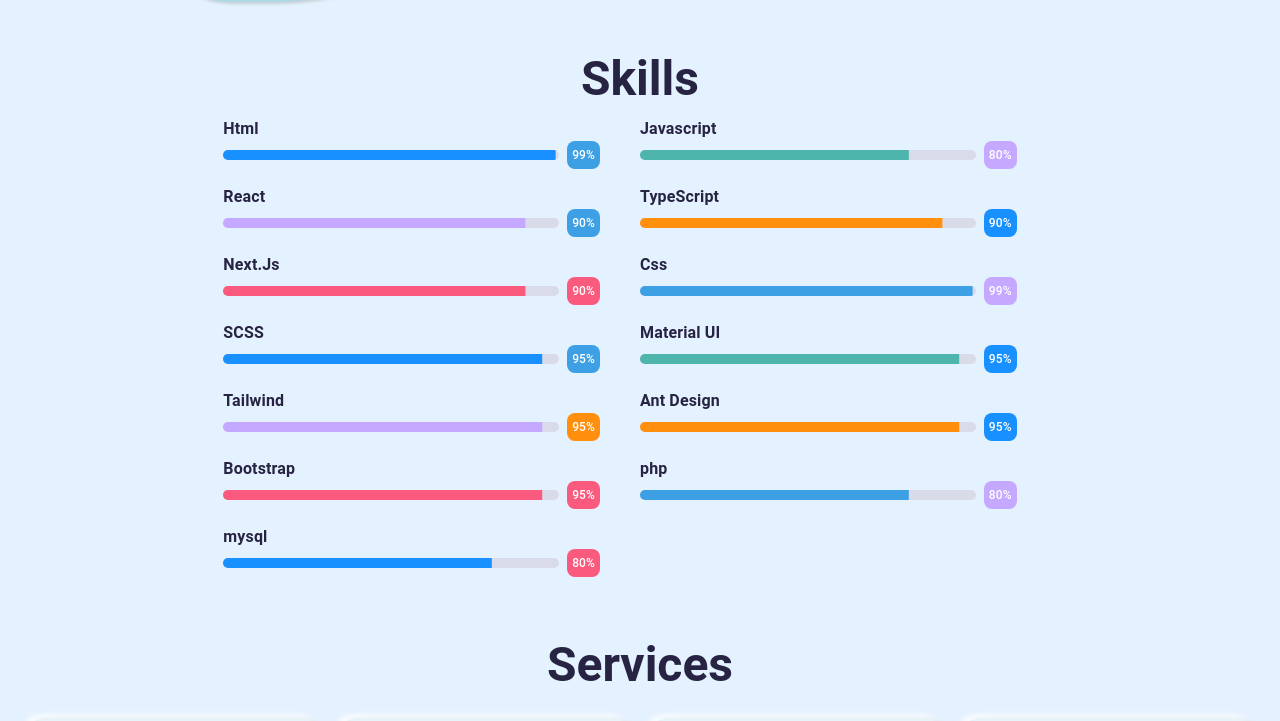
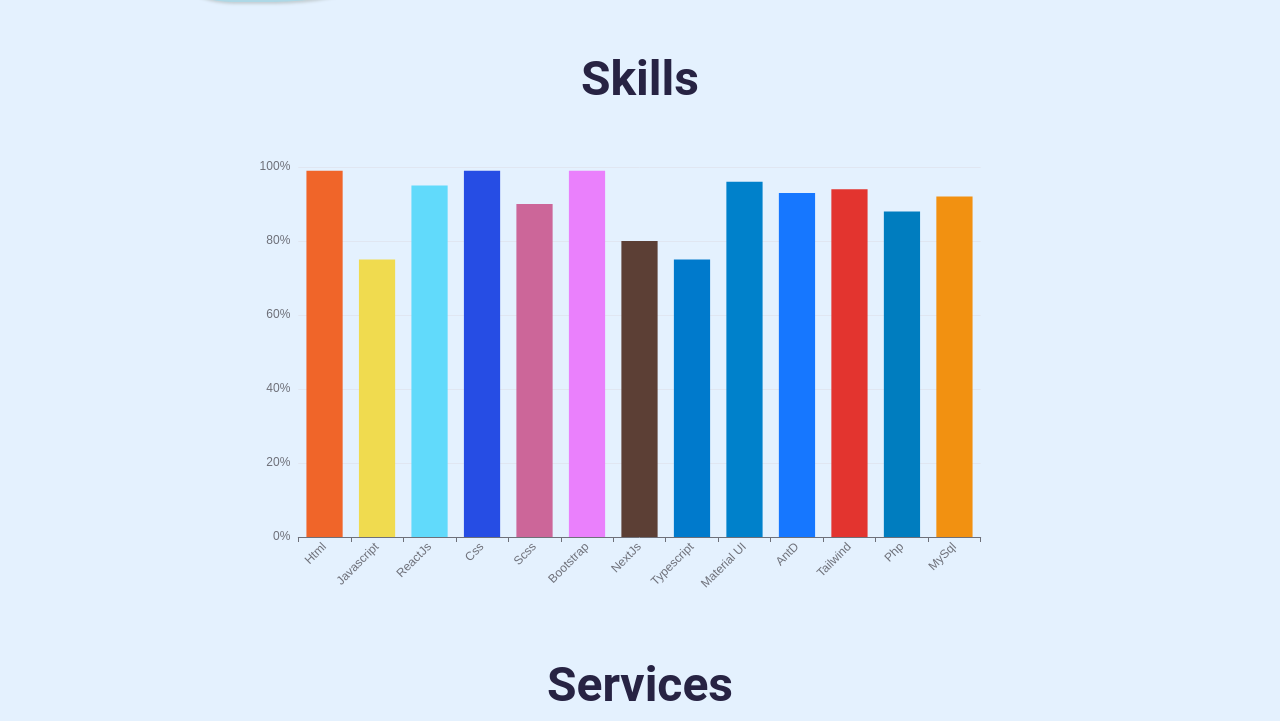
Before and after one commit to musdev-1/MyPortfolio, a React (Create React App) app: page / in a window 1280 px wide. Shown: the part 1291-2012 px from the top of the page. Built offline with nearby package versions, Linux system fonts and the light colour scheme.

Commit message:
feat(): new skills design added

```diff
--- a/package.json
+++ b/package.json
@@ -12,6 +12,8 @@
     "@testing-library/react": "^13.4.0",
     "@testing-library/user-event": "^13.5.0",
     "antd": "^4.23.4",
+    "echarts": "^5.4.3",
+    "echarts-for-react": "^3.0.2",
     "emailjs-com": "^3.2.0",
     "react": "^18.2.0",
     "react-dom": "^18.2.0",
--- a/src/components/ContactForm.jsx
+++ b/src/components/ContactForm.jsx
@@ -1,7 +1,6 @@
-import { Button, Card, CardContent, Grid } from "@mui/material";
+import { Card, CardContent, Grid } from "@mui/material";
 import { Box } from "@mui/system";
 import { Typography } from "@mui/material";
-import TextareaAutosize from "@mui/material/TextareaAutosize";
 import "./style.css";
 import React from "react";
 import { Email, LinkedIn, PhoneCallback, WhatsApp } from "@mui/icons-material";
--- a/src/components/Navbar.jsx
+++ b/src/components/Navbar.jsx
@@ -10,7 +10,6 @@
 import Button from "@mui/material/Button";
 import MenuItem from "@mui/material/MenuItem";
 import logo from "../assets/logo-removebg-preview.png";
-import GitHubIcon from "@mui/icons-material/GitHub";
 import "./style.css";
 
 const pages = ["Home", "About Us", "Blog", "Service", "Contact Us"];
@@ -35,7 +34,7 @@
               display: { lg: "block", md: "block", sm: "none", xs: "none" },
             }}
           >
-            <img src={logo} width={100} />
+            <img src={logo} width={100} alt="logo" />
           </Box>
           <Typography
             variant="h6"
--- a/src/components/ProgressBar.jsx
+++ b/src/components/ProgressBar.jsx
@@ -1,132 +1,84 @@
 import React from "react";
-import LinearProgress, {
-  linearProgressClasses,
-} from "@mui/material/LinearProgress";
-import { Box, Grid,Typography } from "@mui/material";
-
-const backgroundColor = [
-  "#1890FF",
-  "#4DB5AB",
-  "#C5A8FF",
-  "#FF8F0D",
-  "#FA5A7D",
-  "#3DA0E4",
-  "#FCB81B",
-];
-
-const progreeArr = [
-
-  {
-    title: "Html",
-    value: 99,
-  },
-  {
-    title: "Javascript",
-    value: 80,
-  },
-  {
-    title: "React",
-    value: 90,
-  },
-  {
-    title: "TypeScript",
-    value: 90,
-  },
-  {
-    title: "Next.Js",
-    value: 90,
-  },
-  {
-    title: "Css",
-    value: 99,
-  },
-
-  {
-    title: "SCSS",
-    value: 95,
-  },
-
-  {
-    title: "Material UI",
-    value: 95,
-  },
-  {
-    title: "Tailwind",
-    value: 95,
-  },
-  {
-    title: "Ant Design",
-    value: 95,
-  },
-  {
-    title: "Bootstrap",
-    value: 95,
-  },
-  {
-    title: "php",
-    value: 80,
-  },
-  {
-    title: "mysql",
-    value: 80,
-  },
-];
-
-function LinearProgressWithLabel(props) {
-  return (
-    <Box className="catergories">
-      <Box sx={{ display: "flex", alignItems: "center" }}>
-        <Box sx={{ width: "100%", mr: 1 }}>
-          <LinearProgress variant="determinate" {...props} />
-        </Box>
-        <Box
-          className="progress-box"
-          sx={{
-            padding: "5px",
-            borderRadius: "8px",
-            background: backgroundColor[Math.floor(Math.random() * 6)],
-            border:
-              "0.5px solid backgroundColor[ Math.floor(Math.random() * 6) ]",
-          }}
-        >
-          <Typography
-            className="progress-value"
-            sx={{
-              color: "white",
-              fontSize: "12px",
-              fontWeight: 500,
-            }}
-          >{`${Math.round(props.value)}%`}</Typography>
-        </Box>
-      </Box>
-    </Box>
-  );
-}
+import {Typography } from "@mui/material";
+import ReactEcharts from "echarts-for-react";
 
 const ProgressBar = () => {
+  const backgroundColor = [
+    "#f06529",
+    "#f0db4f",
+    "#61DAFB",
+    "#264de4",
+    "#cc6699",
+    "rgba(234,128,252,1.0)",
+    "#5c3f35",
+    " #007ACC",
+    "#0081CB",
+    "#1677ff",
+    "#e3342f",
+    "#007DBF",
+    "#F29111",
+  ];
+
+  const option = {
+    xAxis: {
+      type: "category",
+      data: [
+        "Html",
+        "Javascript",
+        "ReactJs",
+        "Css",
+        "Scss",
+        "Bootstrap",
+        "NextJs",
+        "Typescript",
+        "Material UI",
+        "AntD",
+        "Tailwind",
+        "Php",
+        "MySql",
+      ],
+      axisLabel: {
+        interval: 0, // Show all labels
+        rotate: 45, // Rotate labels for better readability
+      },
+    },
+    yAxis: {
+      type: "value",
+      axisLabel: {
+        formatter: '{value}%', // Display y-axis labels as percentages
+      },
+    },
+    series: [
+      {
+        data: [
+          { value: 99, itemStyle: { color: backgroundColor[0] } },
+          { value: 75, itemStyle: { color: backgroundColor[1] } },
+          { value: 95, itemStyle: { color: backgroundColor[2] } },
+          { value: 99, itemStyle: { color: backgroundColor[3] } },
+          { value: 90, itemStyle: { color: backgroundColor[4] } },
+          { value: 99, itemStyle: { color: backgroundColor[5] } },
+          { value: 80, itemStyle: { color: backgroundColor[6] } },
+          { value: 75, itemStyle: { color: backgroundColor[7] } },
+          { value: 96, itemStyle: { color: backgroundColor[8] } },
+          { value: 93, itemStyle: { color: backgroundColor[9] } },
+          { value: 94, itemStyle: { color: backgroundColor[10] } },
+          { value: 88, itemStyle: { color: backgroundColor[11] } },
+          { value: 92, itemStyle: { color: backgroundColor[12] } },
+        ],
+        type: "bar",
+      },
+    ],
+  };
   return (
     <>
-      <Typography variant="h3" sx={{textAlign:"center", fontWeight:600}}>Skills</Typography>
-      <Grid columnSpacing={5} rowSpacing={2} container sx={{ width: "100%", padding: "10px"}}>
-        {progreeArr.map((item, index) => {
-          return (
-            <Grid item lg={6} xs={12}>
-              <Typography className="progress-title" style={{fontWeight:600}}>{item.title}</Typography>
-              <LinearProgressWithLabel
-                sx={{
-                  padding: "3px",
-                  borderRadius: "6px",
-                  background: "#D9DBE9",
-                  "& .MuiLinearProgress-bar1Determinate": {
-                    backgroundColor: backgroundColor[index % 6],
-                  },
-                }}
-                value={item.value}
-              />
-            </Grid>
-          );
-        })}
-      </Grid>
+      <Typography variant="h3" sx={{ textAlign: "center", fontWeight: 600 }}>
+        Skills
+      </Typography>
+
+      <ReactEcharts
+        option={option}
+        style={{ height: "500px", width: "100%" }}
+      />
     </>
   );
 };
--- a/src/components/style.css
+++ b/src/components/style.css
@@ -1,5 +1,5 @@
 .navbar {
-  background-color: #e4f1fe;
+  background-color: lightblue;
 }
 
 .barcolor {
```
Also changed, not shown: 1 other file (tests, documents, lock files or other folders).
